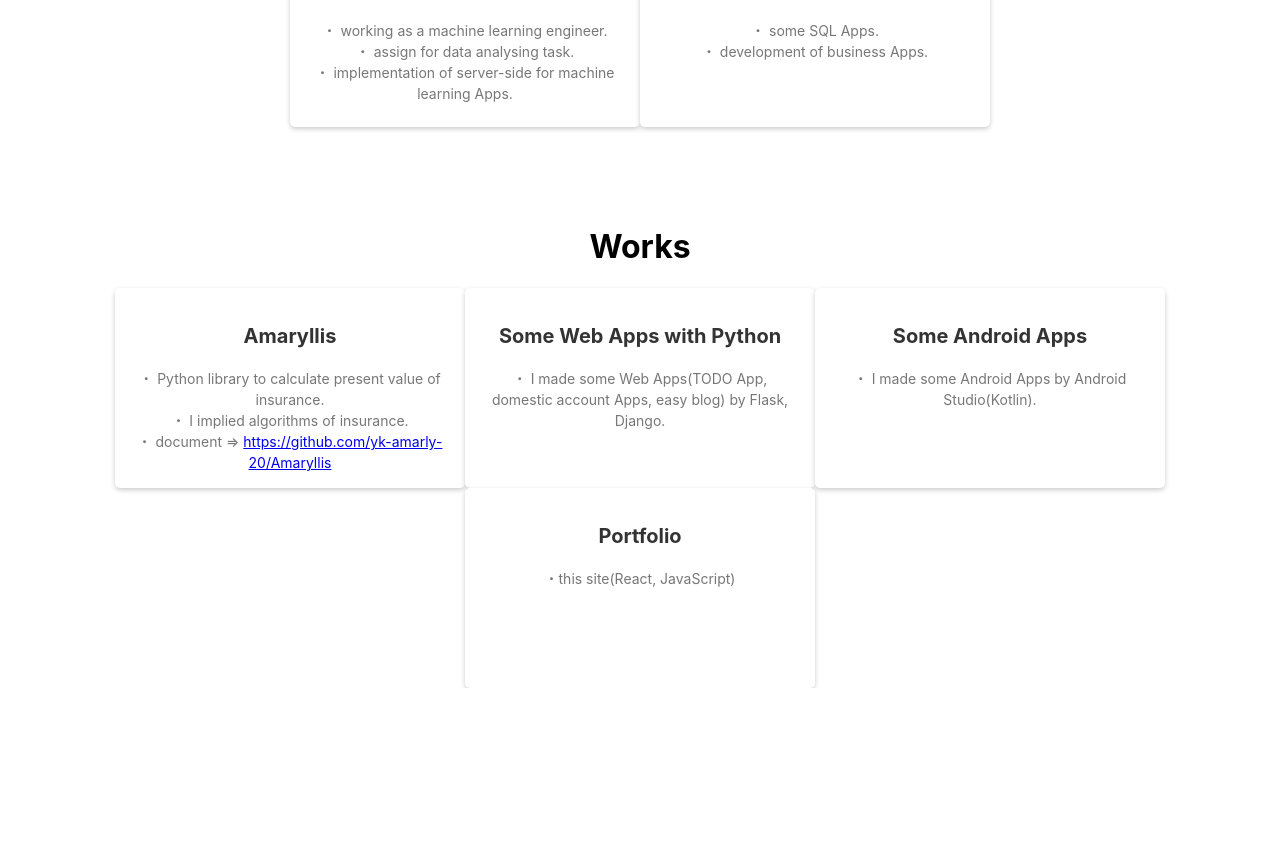
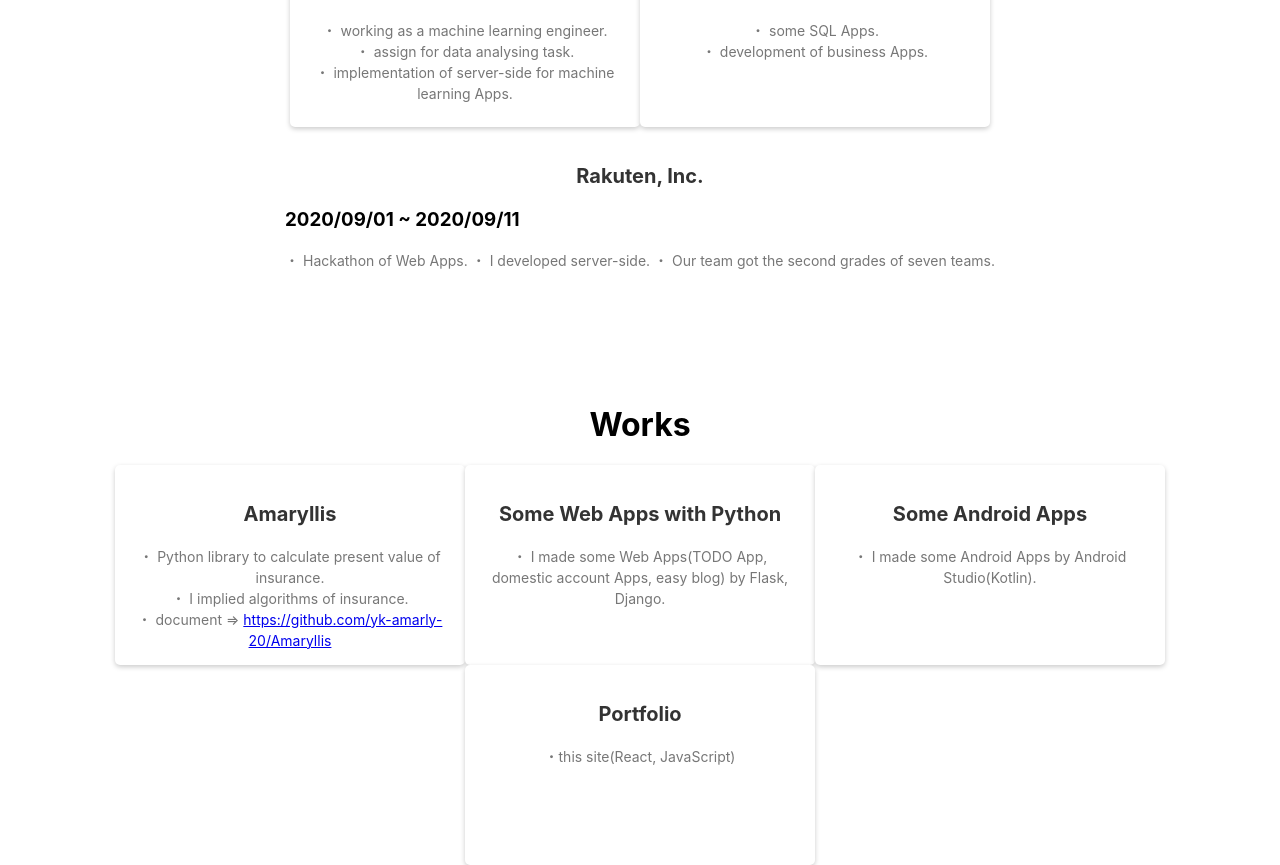
Before and after one commit to yk-amarly-20/portfolio, a React (Create React App) app: page /Works in a window 1280 px wide. Shown: the part 1063-1928 px from the top of the page. Before the commit the page ends 1751 px from the top, so only its background shows below. Built offline with nearby package versions, Linux system fonts and the light colour scheme.

Commit message:
fix: add intern

```diff
--- a/src/components/Works.js
+++ b/src/components/Works.js
@@ -65,6 +65,19 @@ export default function Works() {
               </div>
             </section>
           </Grid>
+          <Grid item>
+            <section class="card-experiences">
+              <div class="card-content">
+                <h1 class="card-title">Rakuten, Inc.</h1>
+                <h3 class="span">2020/09/01 ~ 2020/09/11</h3>
+                <p class="card-text">
+                   ・ Hackathon of Web Apps.
+                   ・ I developed server-side.
+                   ・ Our team got the second grades of seven teams.
+                </p>
+              </div>
+            </section>
+          </Grid>
         </Grid>
         <Grid item>
           <h1 className={classes.title}>Works</h1>
```
